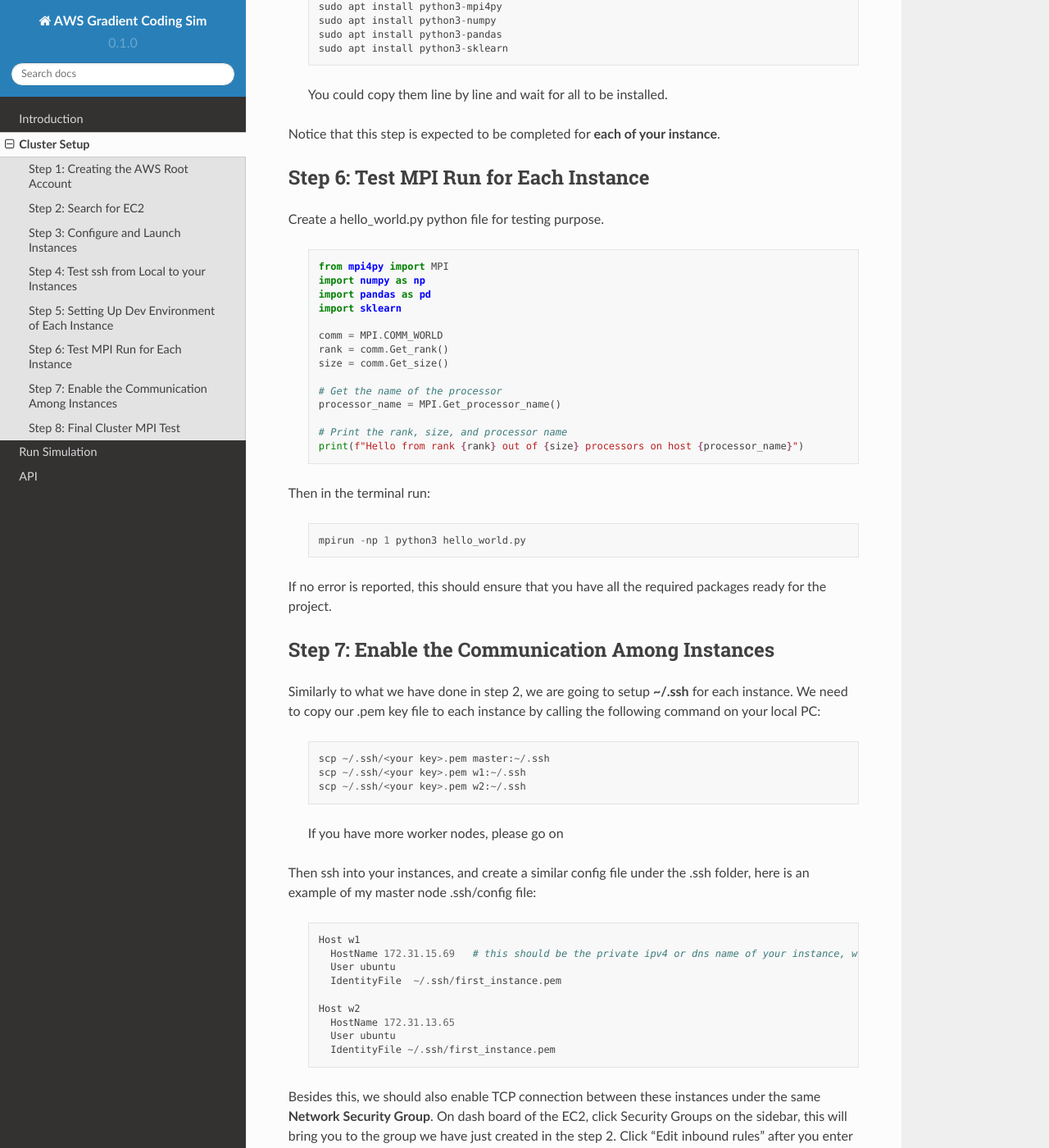
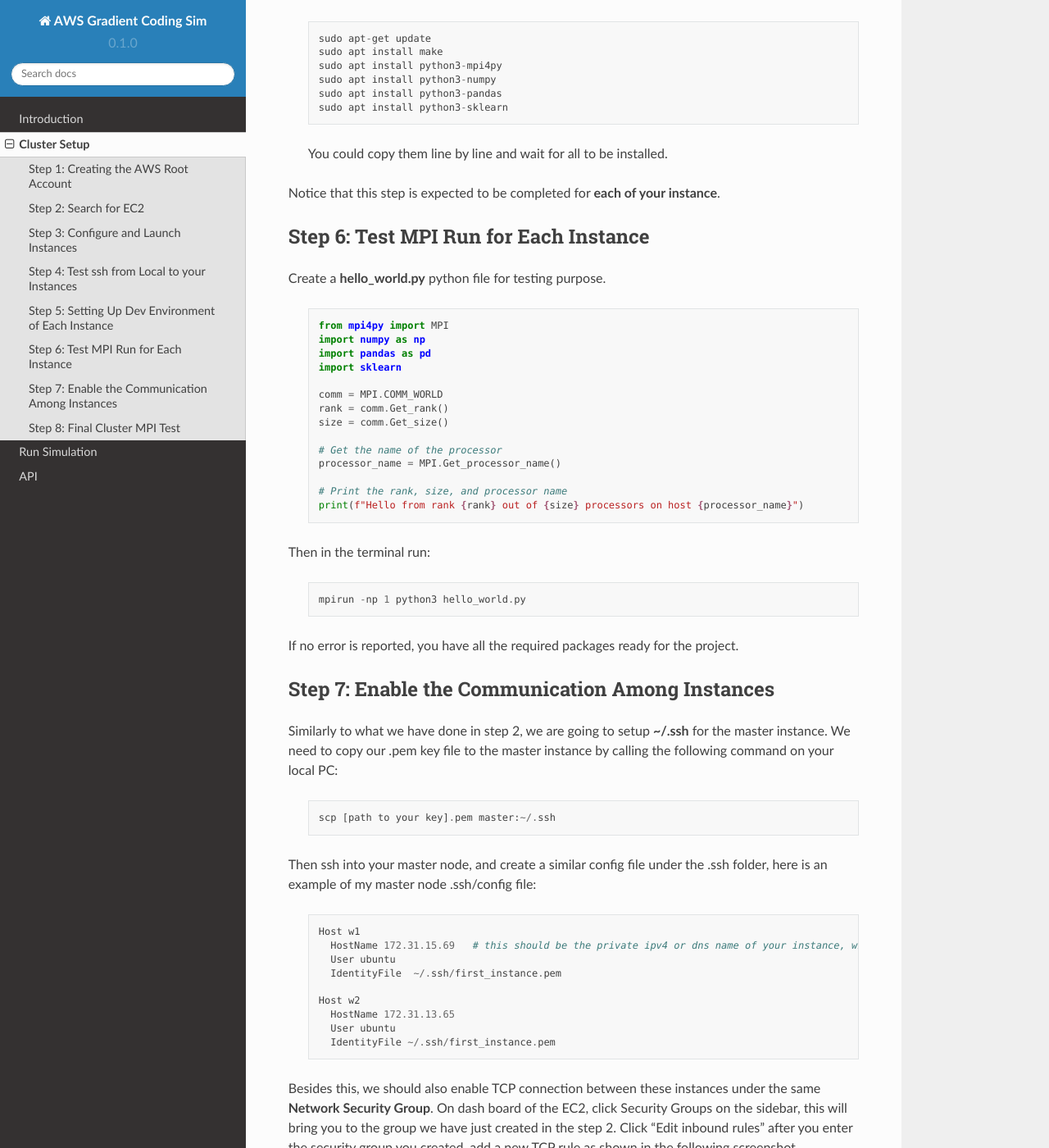
Before and after one commit to ZeeChono/GradientCodeReadDocs, a Sphinx documentation site: the page built from docs/source/cluster_setup.rst, in a window 1280 px wide and 1400 px high, scrolled down 4801 px. Shown: the whole window at 82% size. Built offline with Sphinx 7.4.7 and the Read the Docs theme 2.0.0, drawn with Linux system fonts in a browser that asks for light colours; some of the changed text lies outside the part shown.

Commit message:
Update cluster_setup.rst

```diff
--- a/docs/source/cluster_setup.rst
+++ b/docs/source/cluster_setup.rst
@@ -61,7 +61,7 @@ Step 3: Configure and Launch Instances
       :width: 300px
       :height: 400px
       :align: center
-- Storage Configuration, for free tier, you have 30 gb in total, free to modify it as you need
+- Storage Configuration, for free tier, you have 30 gb in total, free to modify it as you need. (But it may have the least storage requirement)
 
    .. image:: assets/7_instance.png
       :alt: Set the storage option
@@ -80,7 +80,7 @@ Step 3: Configure and Launch Instances
 
 Step 4: Test ssh from Local to your Instances
 ---------------------------------------------
-First, let us configure the **~/.ssh/config** file with the .pem key we have downloaded in the last step. The host names here in the screenshot are the corresponding ipv4 address which can be found on the dashboard of EC2.
+First, let us configure the **~/.ssh/config** file with the .pem key we have downloaded in the last step. The host names here in the screenshot are the corresponding ipv4 address which can be found on the dashboard of EC2. (The AWS servers use dynamic public ipv4, you can pay to use static ipv4 as well)
 
    .. image:: assets/ssh_configfile.png
       :alt: SSH config file settings
@@ -119,7 +119,7 @@ Notice that this step is expected to be completed for **each of your instance**.
 
 Step 6: Test MPI Run for Each Instance
 --------------------------------------
-Create a hello_world.py python file for testing purpose.
+Create a **hello_world.py** python file for testing purpose.
 
    .. code-block::
 
@@ -144,22 +144,18 @@ Then in the terminal run:
 
       mpirun -np 1 python3 hello_world.py
 
-If no error is reported, this should ensure that you have all the required packages ready for the project.
+If no error is reported, you have all the required packages ready for the project.
 
 
 Step 7: Enable the Communication Among Instances
 ------------------------------------------------
-Similarly to what we have done in step 2, we are going to setup **~/.ssh** for each instance. We need to copy our .pem key file to each instance by calling the following command on your local PC:
+Similarly to what we have done in step 2, we are going to setup **~/.ssh** for the master instance. We need to copy our .pem key file to the master instance by calling the following command on your local PC:
 
    .. code-block::
 
-      scp ~/.ssh/<your key>.pem master:~/.ssh
-      scp ~/.ssh/<your key>.pem w1:~/.ssh
-      scp ~/.ssh/<your key>.pem w2:~/.ssh
+      scp [path to your key].pem master:~/.ssh
 
-   If you have more worker nodes, please go on
-
-Then ssh into your instances, and create a similar config file under the .ssh folder, here is an example of my master node .ssh/config file:
+Then ssh into your master node, and create a similar config file under the .ssh folder, here is an example of my master node .ssh/config file:
 
    .. code-block::
 
@@ -196,7 +192,7 @@ Besides this, we should also enable TCP connection between these instances under
 After we have finished all the cluster settings, try manually ssh to each other node on each node, before mpirun command to ensure that the communication in the cluster is set up correctly.
 
 
-**Note**: In case of the permission of bad .pem key error, try the following command:
+**Note**: In case of the permission of bad .pem key error reported on the AWS server, try the following command:
 
    .. code-block::
 
```
Also changed, not shown: other parts of docs/source/cluster_setup.rst (+2 -2 lines).
